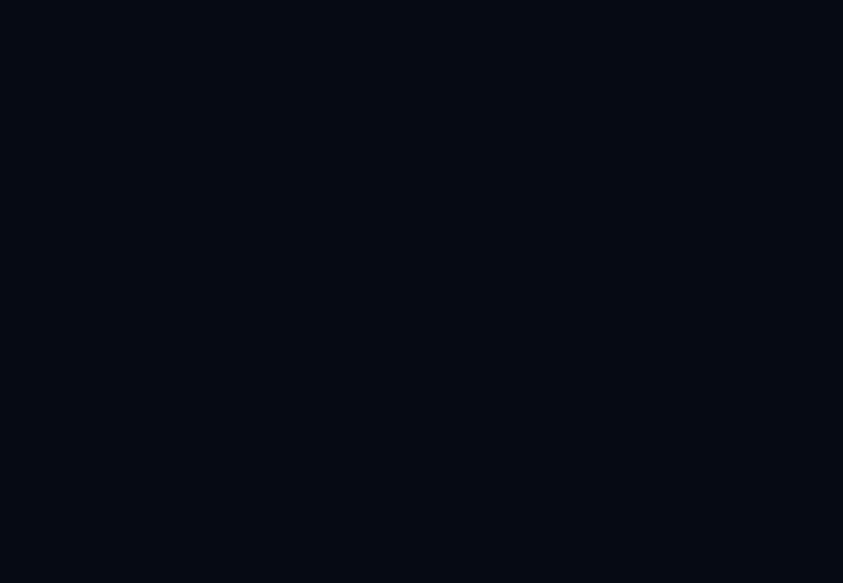
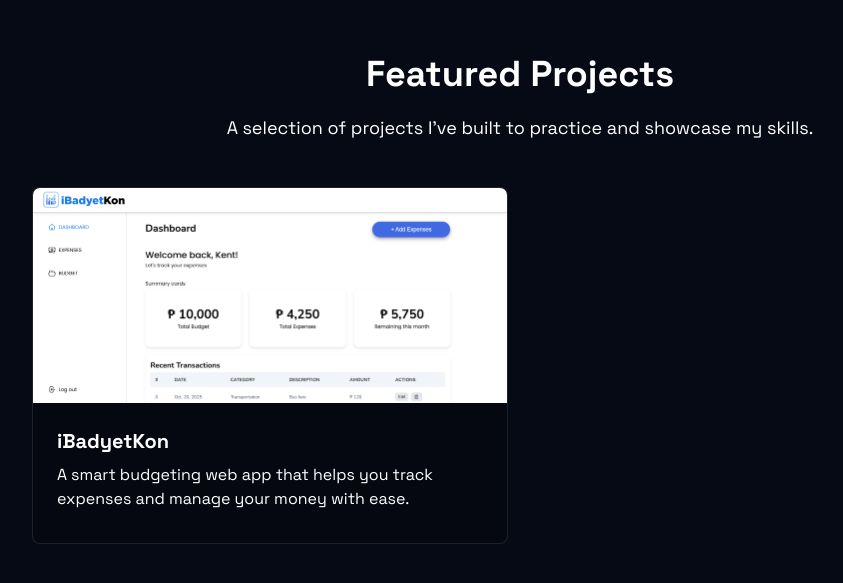
Before and after one commit to kentvillalun/portfolio, a React (Vite) app: page / in a window 1280 px wide. Shown: the part 1701-2284 px from the top of the page, without its empty margins (120-963 px from the left). Before the commit the page ends 1600 px from the top, so only its background shows below. Built offline with nearby package versions, Linux system fonts and the light colour scheme.

Commit message:
Started the project section with unfinish card project

```diff
--- a/src/App.jsx
+++ b/src/App.jsx
@@ -5,6 +5,7 @@ import { useState, useEffect } from "react";
 import { Navbar } from "./components/Navbar";
 import { Home } from "./components/sections/Home";
 import { About } from "./components/sections/About";
+import { Projects } from "./components/sections/Projects"
 
 function App() {
   const [isLoaded, setIsLoaded] = useState(false);
@@ -45,6 +46,7 @@ function App() {
 
         <Home isLoaded={isLoaded} />
         <About />
+        <Projects />
       </div>
     </>
   );
--- a/src/components/sections/About.jsx
+++ b/src/components/sections/About.jsx
@@ -14,8 +14,8 @@ export const About = () => {
         <div className="rounded-3xl p-4.5 md:p-10 border-white/10 hover:-translate-y-1 transition-all duration-500 ease-in-out transform-gpu border bg-[#00000025] w-full md:mx-0 flex flex-col md:flex-row items-center md:items-start justify-between gap-6 md:gap-10">
           <div className="w-full md:w-[40%]">
             <img
-              src="../src/assets/about-pic.jpg"
-              alt=""
+              src="../src/assets/images/about-pic.jpg"
+              alt="A photo of a guy facing his and wearing polo shirt."
               className="rounded-2xl mb-2 w-full object-cover object-center"
             />
             <div className="flex flex-row items-center justify-center md:justify-start gap-2 transition-all ease-in-out duration-300 ">
--- a/src/components/sections/Projects.jsx
+++ b/src/components/sections/Projects.jsx
@@ -0,0 +1,37 @@
+export const Projects = () => {
+  return (
+    <section
+      id="projects"
+      className="min-h-screen flex items-center justify-center py-20"
+    >
+      <div className="mx-auto px-6 max-w-3xl md:max-w-5xl">
+        <div className="mb-11.25 text-center">
+          <h2 className="font-bold text-3xl md:text-4xl mb-5">
+            Featured Projects
+          </h2>
+          <p className="text-lg">
+            A selection of projects I've built to practice and showcase my
+            skills.
+          </p>
+        </div>
+
+        <div className="grid grid-cols-1 md:grid-cols-2 gap-6">
+          <div className="rounded-lg border border-white/10 overflow-hidden hover:-translate-y-1 transition-all group bg-[#00000025]">
+            <img
+              src="../src/assets/images/ibadyetkon.png"
+              alt=""
+              className="group-hover:scale-105 transition-all "
+            />
+            <div className="p-6 flex flex-col gap-2">
+              <h3 className="text-xl font-bold">iBadyetKon</h3>
+              <p>A smart budgeting web app that helps you track expenses and manage your money with ease.</p>
+              <div>
+
+              </div>
+            </div>
+          </div>
+        </div>
+      </div>
+    </section>
+  );
+};
```
Also changed, not shown: src/assets/images/about-pic.jpg (renamed from src/assets/about-pic.jpg), src/assets/images/ibadyetkon.png (added).
